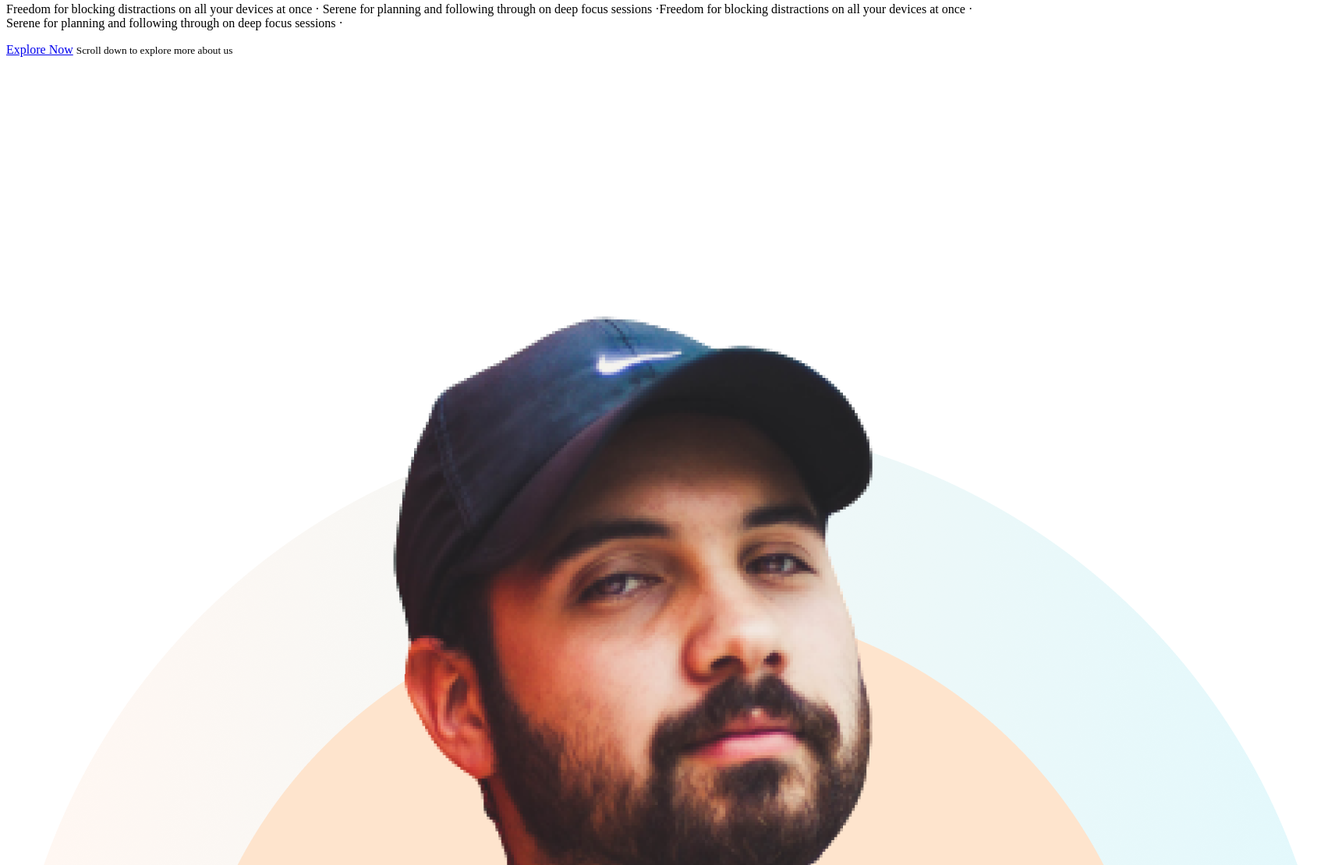
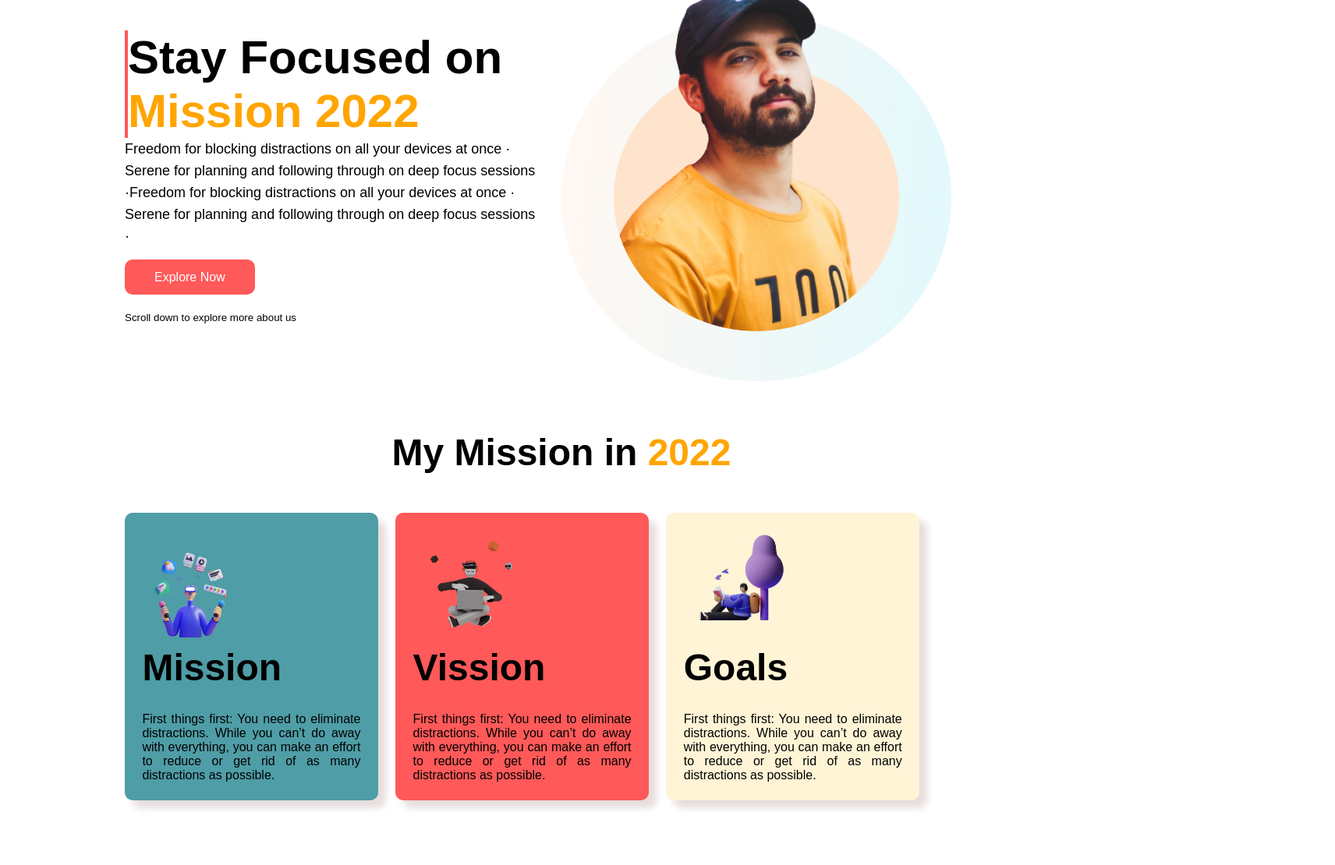
Before and after one commit to rakib333/mission-2022-assignment-1-, a plain HTML site: page index.html in a window 1280 px wide. Shown: the part 111-1221 px from the top of the page at 78% size, 1712 px wide, since content can reach past the window. Drawn offline with Linux system fonts and the light colour scheme.

Commit message:
2nd part commited

```diff
--- a/css/style.css
+++ b/css/style.css
@@ -0,0 +1,100 @@
+* {
+    margin: 0;
+    padding: 0;
+    outline: 0;
+}
+a {
+    text-decoration: none;
+}
+body {
+    font-family: 'Poppins', sans-serif;
+}
+.first-section {
+    display: flex;
+    margin-bottom: 60px;
+    margin-left: 160px;
+}
+.section-details {
+    width: 50%;
+    margin-top: 150px;
+}
+.another-color {
+    color: orange;
+}
+.section-details  h1 {
+    font-size: 60px;
+    border-left: 4px solid #FF5959;
+    ;
+}
+.section-details  p {
+    font-size: 18px;
+    line-height: 28px;
+    margin-right: 30px;
+    margin-bottom: 30px;
+}
+.section-details a{
+    background-color: #FF5959;
+    padding: 14px 38px;
+    color: white;
+    border-radius: 10px;
+}
+.section-details small {
+    display: block;
+    margin-top: 35px;
+}
+.section-img {
+    width: 50%;
+}
+.section-img img {
+    width: 500px;
+    height: 600px;
+}
+
+/*==============
+ 2nd part css
+ ================ */
+ .mission-main {
+    margin-left: 160px;
+}
+.mission-main h1 {
+   text-align: center;
+   font-size: 48px;
+   font-weight: 700;
+}
+.mission-main .diff-color {
+   color: orange;
+}
+.mission-items {
+   display: flex;
+
+}
+.mission {
+   width: 25%;
+   margin-right: 2%;
+   box-shadow: 10px 10px 10px rgb(231, 221, 221);
+   border-radius: 10px;
+   padding: 2%;
+   margin-top: 50px;
+   margin-bottom: 80px;
+}
+.mission-bg {
+   background-color: #4F9DA6;
+}
+.vission-bg {
+    background-color: #FF5959;
+}
+.goals-bg {
+    margin-right: 0;
+    background-color: #FFF4D6;
+}
+.mission-img img {
+    height: 145px;
+    width: 145px;
+}
+.mission-detils h1 {
+    text-align: start;
+    margin-bottom: 30px;
+}
+.mission-detils p {
+    text-align: justify;
+}
--- a/index.html
+++ b/index.html
@@ -30,6 +30,45 @@
             <img src="images/person/person-2.png" alt="">
         </div>
     </section>
+
+    <!-- 2nd section -->
+    <section class="mission-main">
+        <h1>My Mission in <span class="diff-color">2022</span></h1>
+        <div class="mission-items">
+            <div class="mission mission-bg">
+                <div class="mission-img">
+                    <img src="images/illustrators/illustrator-1.png" alt="">
+                </div>
+                <div class="mission-detils">
+                    <h1>Mission</h1>
+                    <p>First things first: You need to eliminate distractions. While you can’t do away with everything,
+                        you can make an effort to reduce or get rid of as many distractions as possible.</p>
+                </div>
+            </div>
+
+            <div class="mission vission-bg">
+                <div class="mission-img">
+                    <img src="images/illustrators/illustrator-2.png" alt="">
+                </div>
+                <div class="mission-detils">
+                    <h1>Vission</h1>
+                    <p>First things first: You need to eliminate distractions. While you can’t do away with everything,
+                        you can make an effort to reduce or get rid of as many distractions as possible.</p>
+                </div>
+            </div>
+
+            <div class="mission goals-bg">
+                <div class="mission-img">
+                    <img src="images/illustrators/illustrator-3.png" alt="">
+                </div>
+                <div class="mission-detils">
+                    <h1>Goals</h1>
+                    <p>First things first: You need to eliminate distractions. While you can’t do away with everything,
+                        you can make an effort to reduce or get rid of as many distractions as possible.</p>
+                </div>
+            </div>
+        </div>
+    </section>
 </body>
 
 </html>
```
